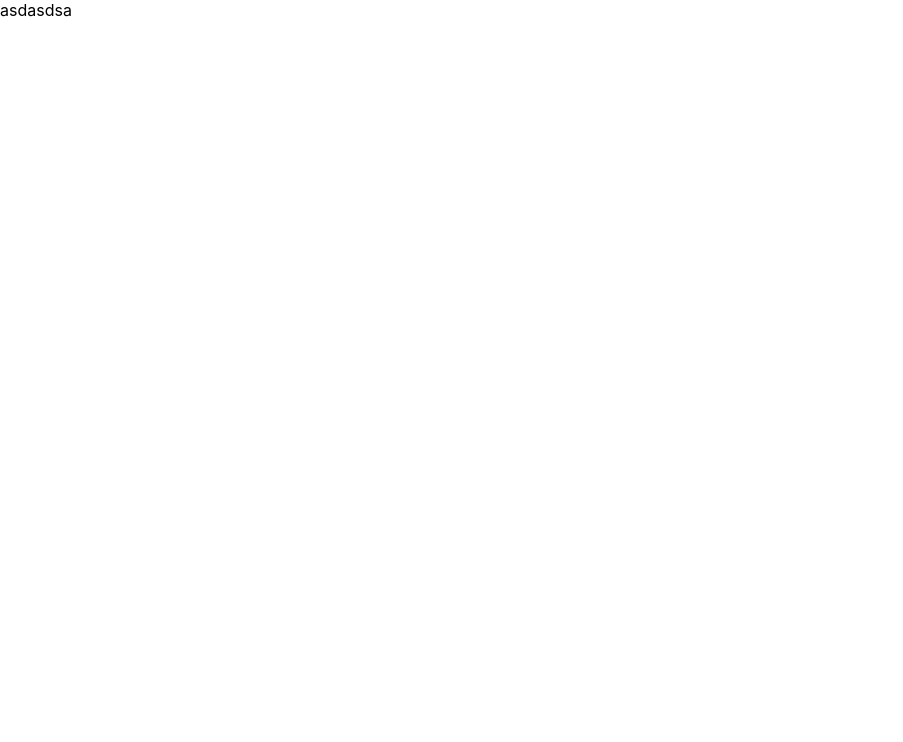
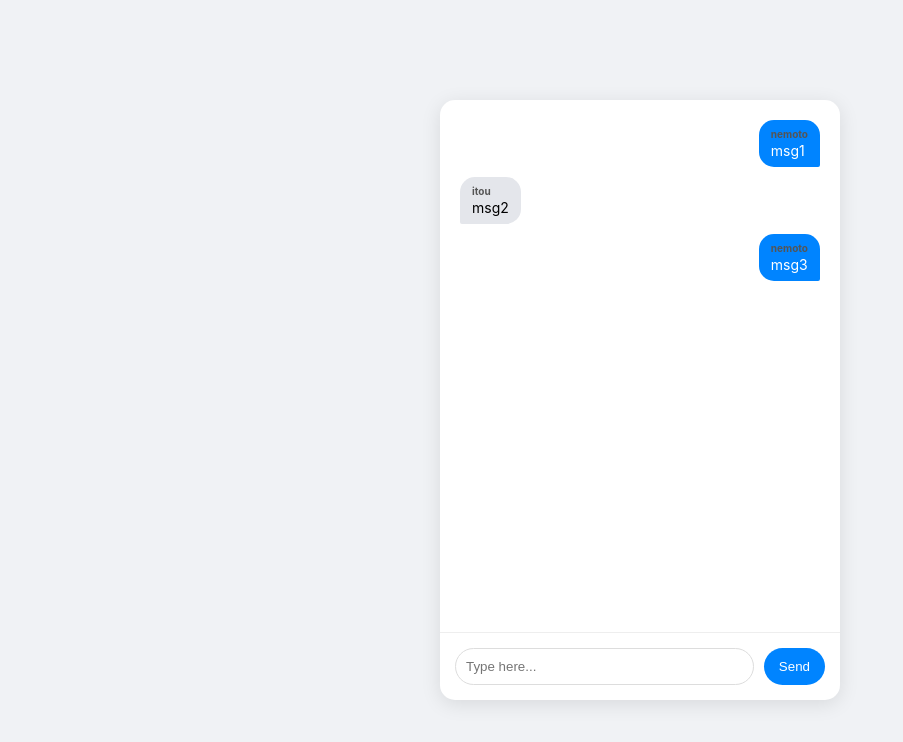
Before and after one commit to nemo-yu103/Chat_app, a React (Create React App) app: page /chat in a window 1280 px wide. Shown: the top 742 px of the page, without its empty margins (0-903 px from the left). Built offline with nearby package versions, Linux system fonts and the light colour scheme.

Commit message:
StylesFinallyWorking

```diff
--- a/package.json
+++ b/package.json
@@ -15,6 +15,7 @@
   },
   "scripts": {
     "start": "react-scripts start",
+    "dev": "react-scripts start",
     "build": "react-scripts build",
     "test": "react-scripts test",
     "eject": "react-scripts eject"
--- /dev/null
+++ b/src/routes/Chat.css
@@ -0,0 +1,46 @@
+
+.chat-screen {
+    display: flex;
+    justify-content: center;
+    align-items: center;
+    height: 100vh;
+    background-color: #f0f2f5;
+}
+
+.chat-window {
+    width: 400px;
+    height: 600px;
+    background: white;
+    display: flex;
+    flex-direction: column;
+    border-radius: 15px;
+    box-shadow: 0 4px 20px rgba(0,0,0,0.1);
+}
+
+.message-list {
+    flex: 1;
+    padding: 20px;
+    overflow-y: auto;
+    display: flex;
+    flex-direction: column;
+    gap: 10px;
+}
+
+.message-wrapper { display: flex; flex-direction: column; max-width: 70%; }
+.message-wrapper.own { align-self: flex-end; align-items: flex-end; }
+.message-wrapper.other { align-self: flex-start; }
+
+.message-bubble {
+    padding: 8px 12px;
+    border-radius: 15px;
+    font-size: 14px;
+}
+
+.own .message-bubble { background: #0084ff; color: white; border-bottom-right-radius: 2px; }
+.other .message-bubble { background: #e4e6eb; color: black; border-bottom-left-radius: 2px; }
+
+.user-name { font-size: 10px; font-weight: bold; margin-bottom: 2px; color: #555; }
+
+.input-section { padding: 15px; border-top: 1px solid #eee; display: flex; gap: 10px; }
+.input-section input { flex: 1; padding: 10px; border-radius: 20px; border: 1px solid #ddd; outline: none; }
+.input-section button { background: #0084ff; color: white; border: none; padding: 0 15px; border-radius: 20px; cursor: pointer; }
--- a/src/routes/Chat.js
+++ b/src/routes/Chat.js
@@ -1,3 +1,6 @@
+import React, { useState } from 'react';
+import styles from './Chat.css';
+
 const Chat = () => {
     const testDataUsers = [
         {
@@ -25,15 +28,48 @@ const Chat = () => {
         },
     ]
 
+    const [messages, setMessages] = useState(testDataMessages);
+    const [inputText, setInputText] = useState('');
+
+    const handleSendMessage = () => {
+        if (!inputText.trim()) return;
+
+        const newMessage = {
+            text: inputText,
+            userid: 1, // This represents you
+        };
+
+        setMessages([...messages, newMessage]);
+        setInputText('');
+    };
 
     return (
-        <div>
-            <div>
-                asdasdsa
-                {/** ここにちゃっと入れて */}
+        <div className="chat-screen">
+            <div className="chat-window">
+                <div className="message-list">
+                    {messages.map((msg, index) => (
+                        <div key={index} className={`message-wrapper ${msg.userid === 1 ? 'own' : 'other'}`}>
+                            <div className="message-bubble">
+                                <div className="user-name">
+                                    {testDataUsers.find(u => u.id === msg.userid)?.name}
+                                </div>
+                                {msg.text}
+                            </div>
+                        </div>
+                    ))}
+                </div>
+                <div className="input-section">
+                    <input
+                        type="text"
+                        value={inputText}
+                        onChange={(e) => setInputText(e.target.value)}
+                        placeholder="Type here..."
+                    />
+                    <button onClick={handleSendMessage}>Send</button>
+                </div>
             </div>
         </div>
-    )
-}
+    );
+};
 
 export default Chat;
```
